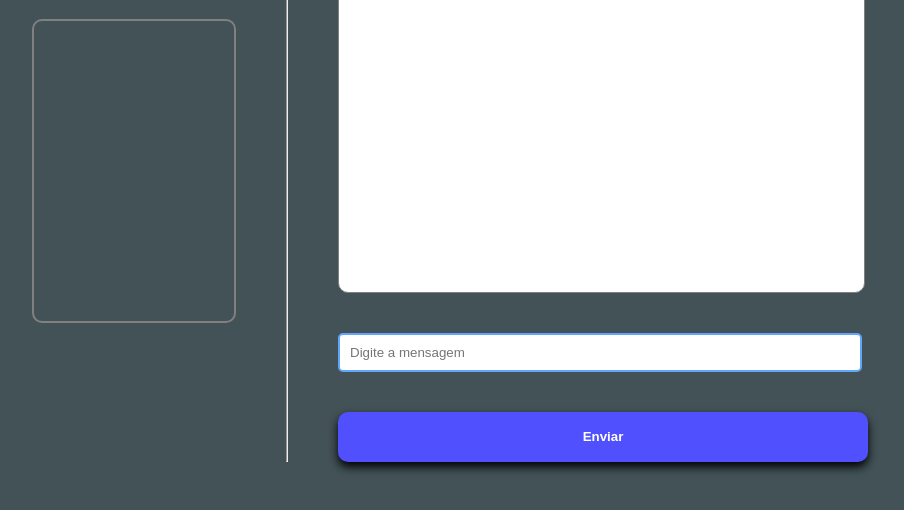
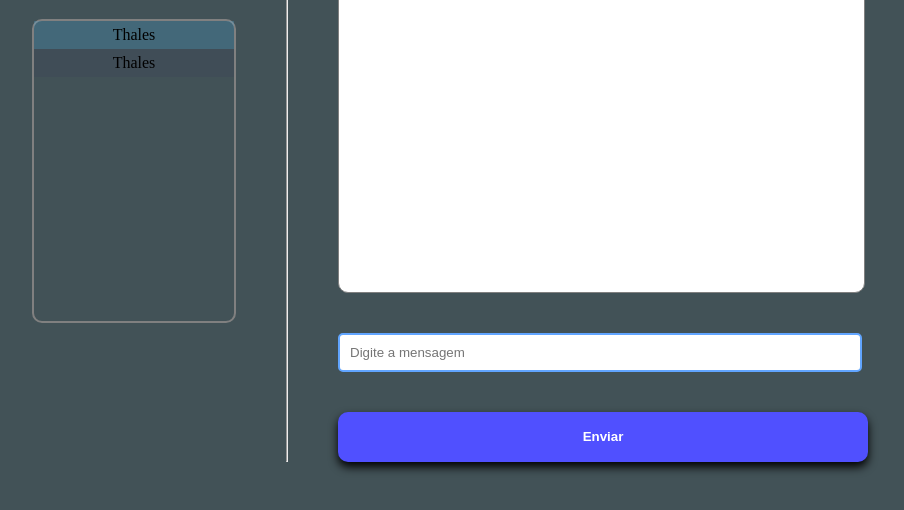
Before and after one commit to Thales625/ChatRoom, a website: page public/index.html in a window 1280 px wide. Shown: the part 208-718 px from the top of the page, without its empty margins (190-1094 px from the left). Drawn offline with nearby package versions, Linux system fonts and the light colour scheme; no server answers.

Commit message:
visual update

```diff
--- a/public/index.html
+++ b/public/index.html
@@ -70,7 +70,6 @@
         }
 
         div.users {
-            display: flex;
             border: 2px solid gray;
             min-width: 200px;
             height: 300px;
@@ -80,13 +79,13 @@
         }
 
         div.users p {
-            background-color: rgba(0, 0, 0, 0.1);
+            background-color: rgba(55, 55, 85, 0.2);
             padding: 5px;
-            margin: 0px;
+            margin: 0;
         }
 
         div.users p.me {
-            background-color: rgba(255, 0, 0, 0.1);
+            background-color: rgba(70, 190, 255, 0.2);
         }
 
         hr {
@@ -102,7 +101,10 @@
 <body>
     <div class="sidebar">
         <h1>Usuários</h1>
-        <div class="users"></div>
+        <div class="users">
+            <p class="me">Thales</p>
+            <p>Thales</p>
+        </div>
     </div>
     <hr>
     <form id="chat">
```
